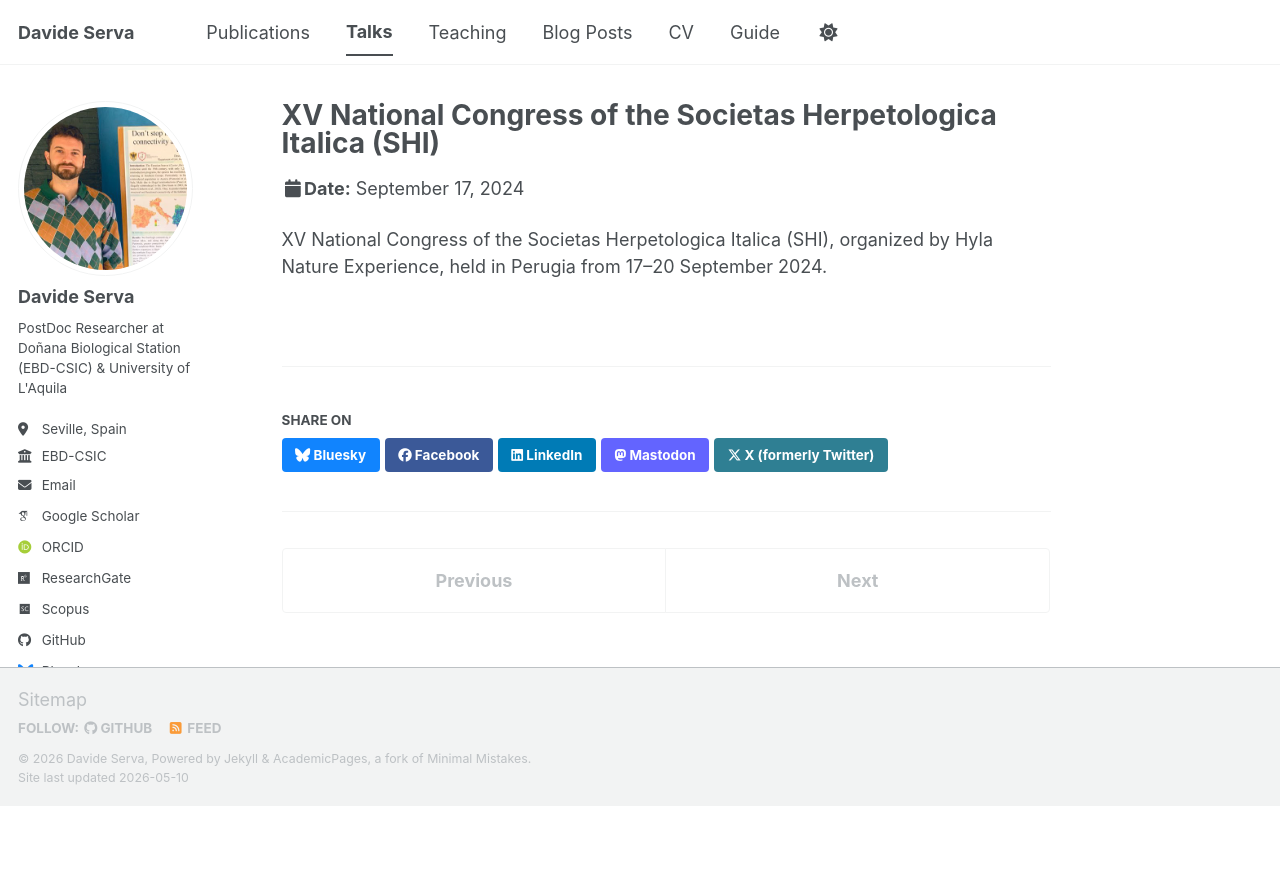
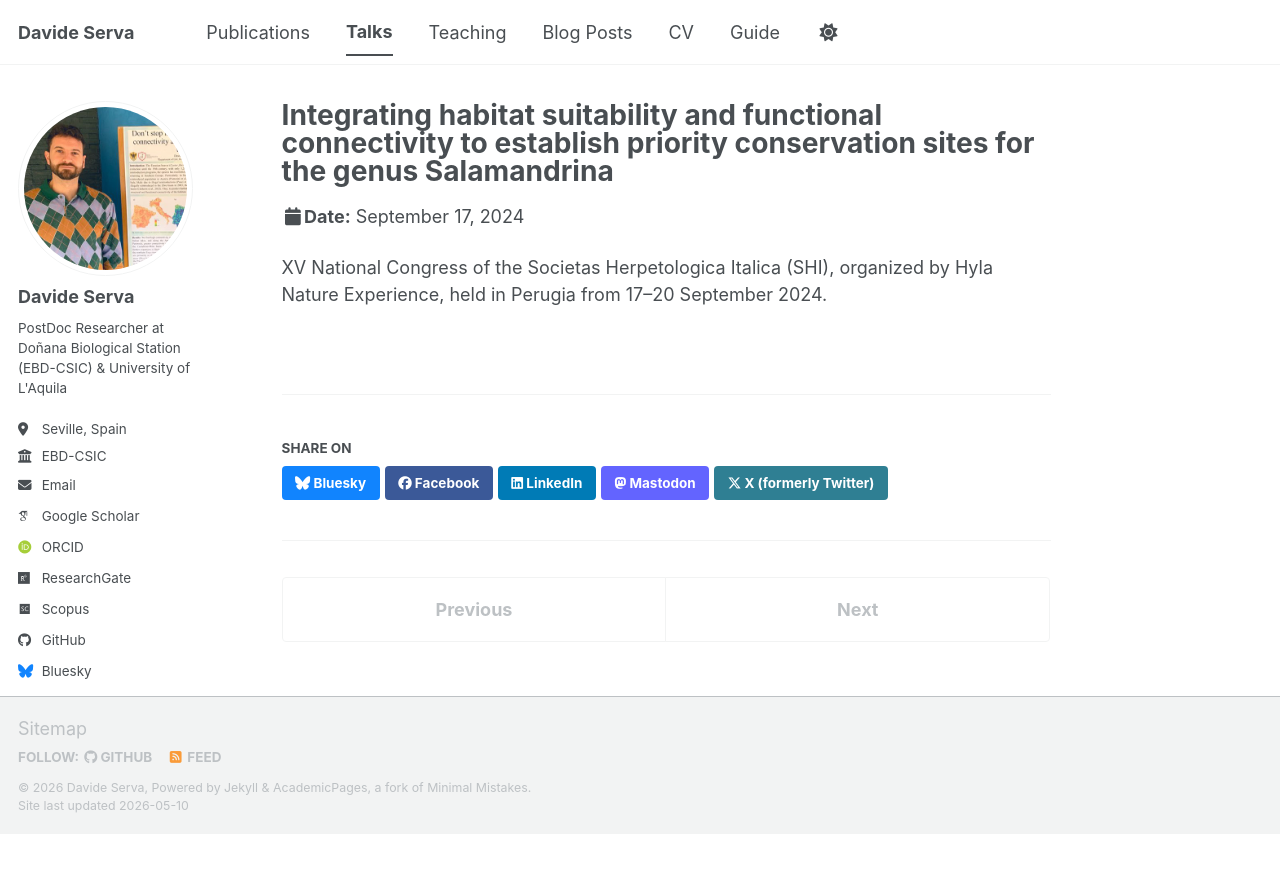
Before and after one commit to Daviser95/daviser95.github.io, a Jekyll site: the page built from _talks/2024-09-17-shi-perugia.md, in a window 1280 px wide. Shown: the top 873 px of the page. Built offline with Jekyll 4.4.1, drawn with Linux system fonts in a browser that asks for light colours; some web fonts are replaced; a script bundle is joined from its source files by our own code; library files that are not in the unit come from our copies.

Commit message:
Update 2024-09-17-shi-perugia.md

```diff
--- a/_talks/2024-09-17-shi-perugia.md
+++ b/_talks/2024-09-17-shi-perugia.md
@@ -1,5 +1,5 @@
 ---
-title: "XV National Congress of the Societas Herpetologica Italica (SHI)"
+title: "Integrating habitat suitability and functional connectivity to establish priority conservation sites for the genus Salamandrina"
 collection: talks
 type: "Conference"
 permalink: /talks/2024-09-17-shi-perugia
```
